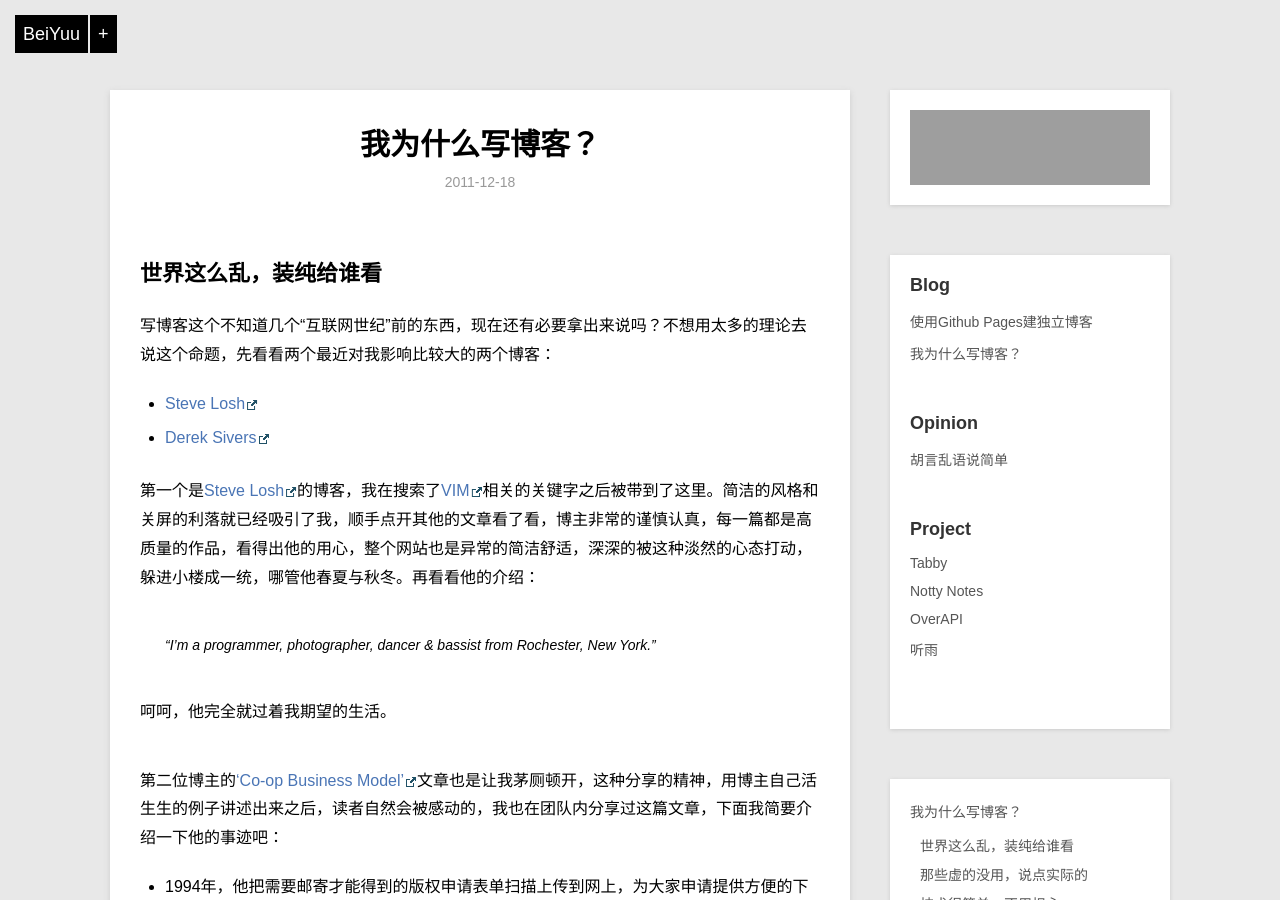
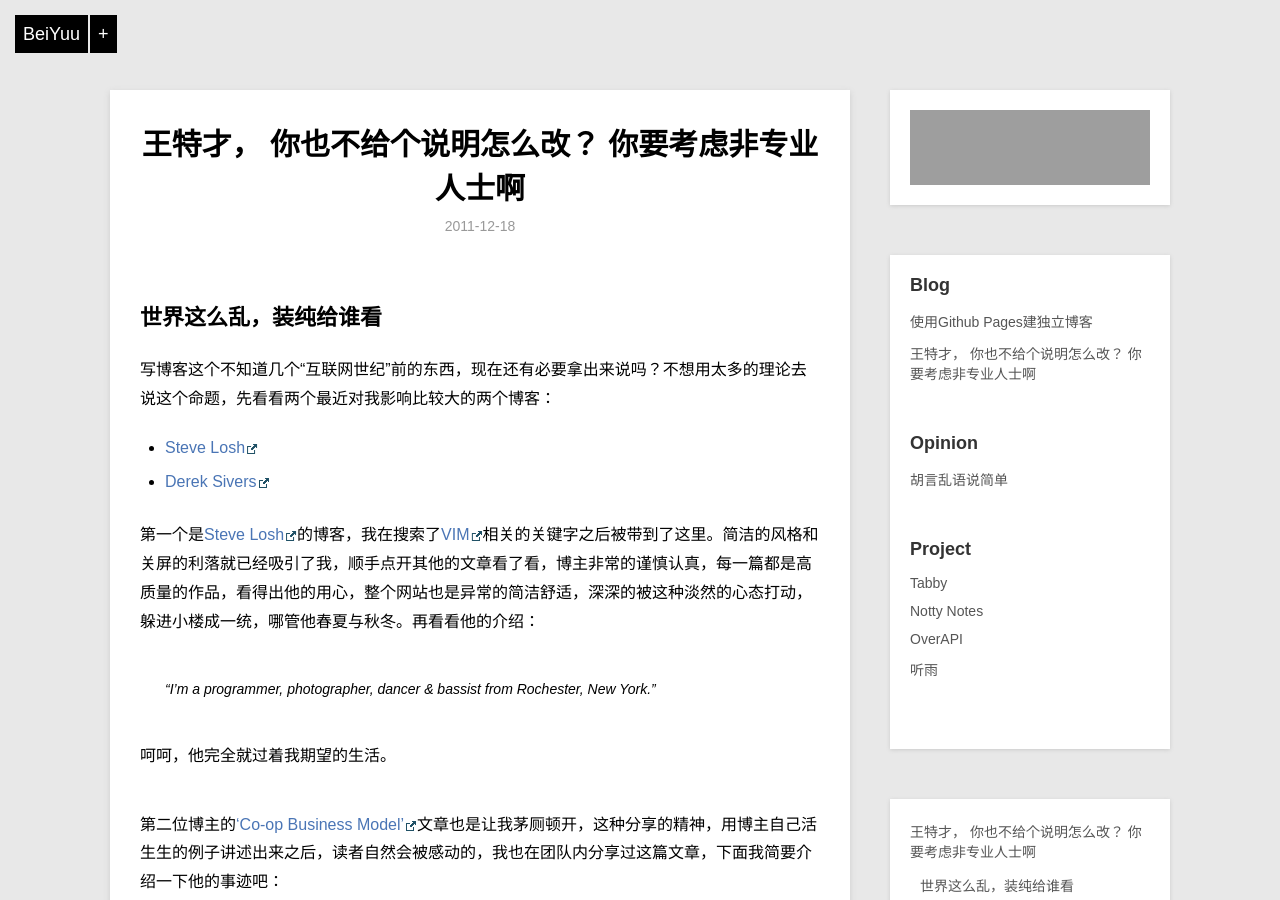
Before and after one commit to lianjinsuper/lianjinsuper.github.io, a Jekyll site: the page built from _posts/blog/2011-12-18-why-blog.md, in a window 1280 px wide and 900 px high. Built offline with Jekyll 4.4.1, drawn with Linux system fonts in a browser that asks for light colours; Markdown is read by kramdown in place of the engine named in the settings; grey boxes are pictures that could not be loaded.

Commit message:
Update 2011-12-18-why-blog.md

```diff
--- a/_posts/blog/2011-12-18-why-blog.md
+++ b/_posts/blog/2011-12-18-why-blog.md
@@ -1,6 +1,6 @@
 ---
 layout:     post
-title:      我为什么写博客？
+title:      王特才， 你也不给个说明怎么改？ 你要考虑非专业人士啊
 category: blog
 description: 写博客这个这么古老的行为，还有必要拿出来说吗，我看有。
 ---
```
